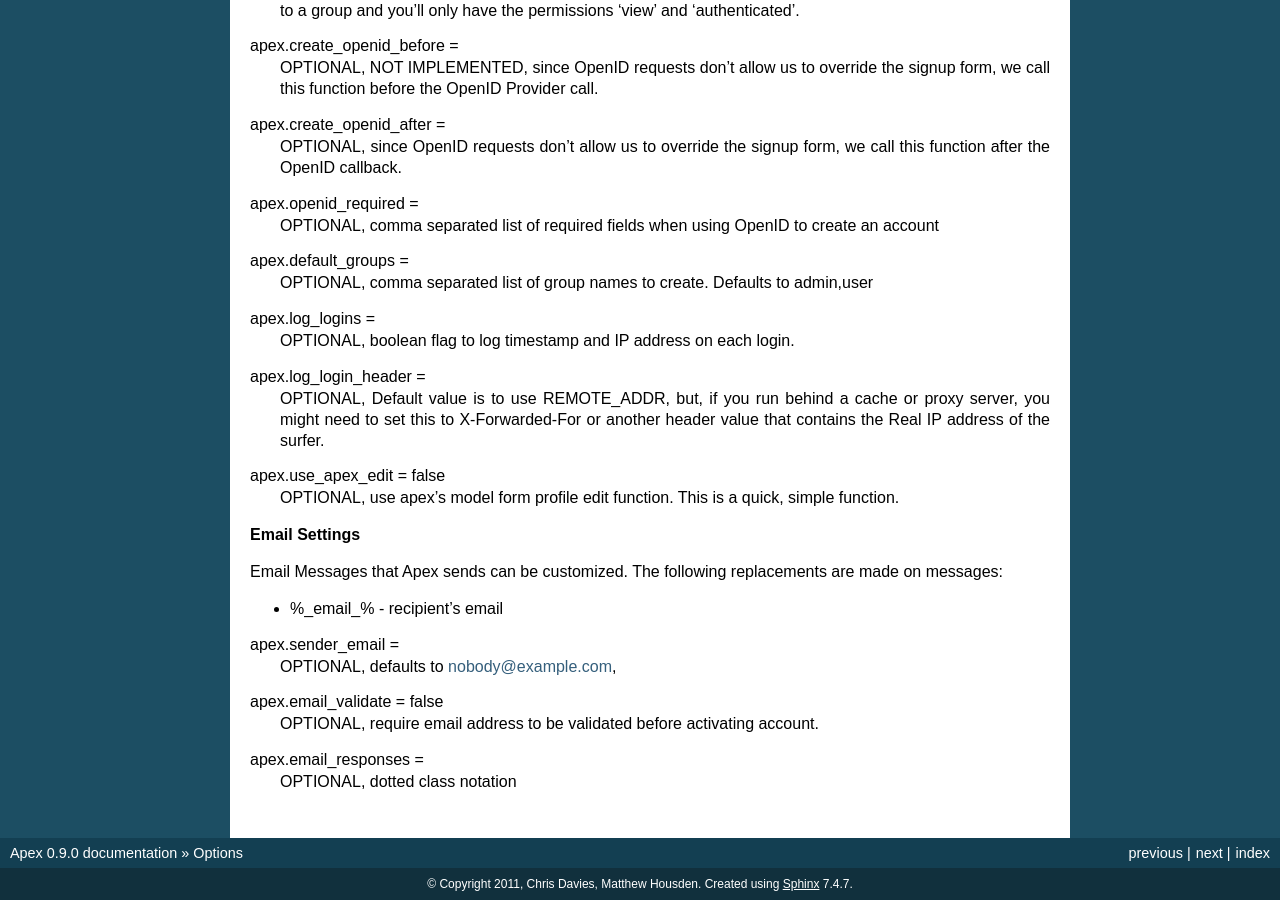
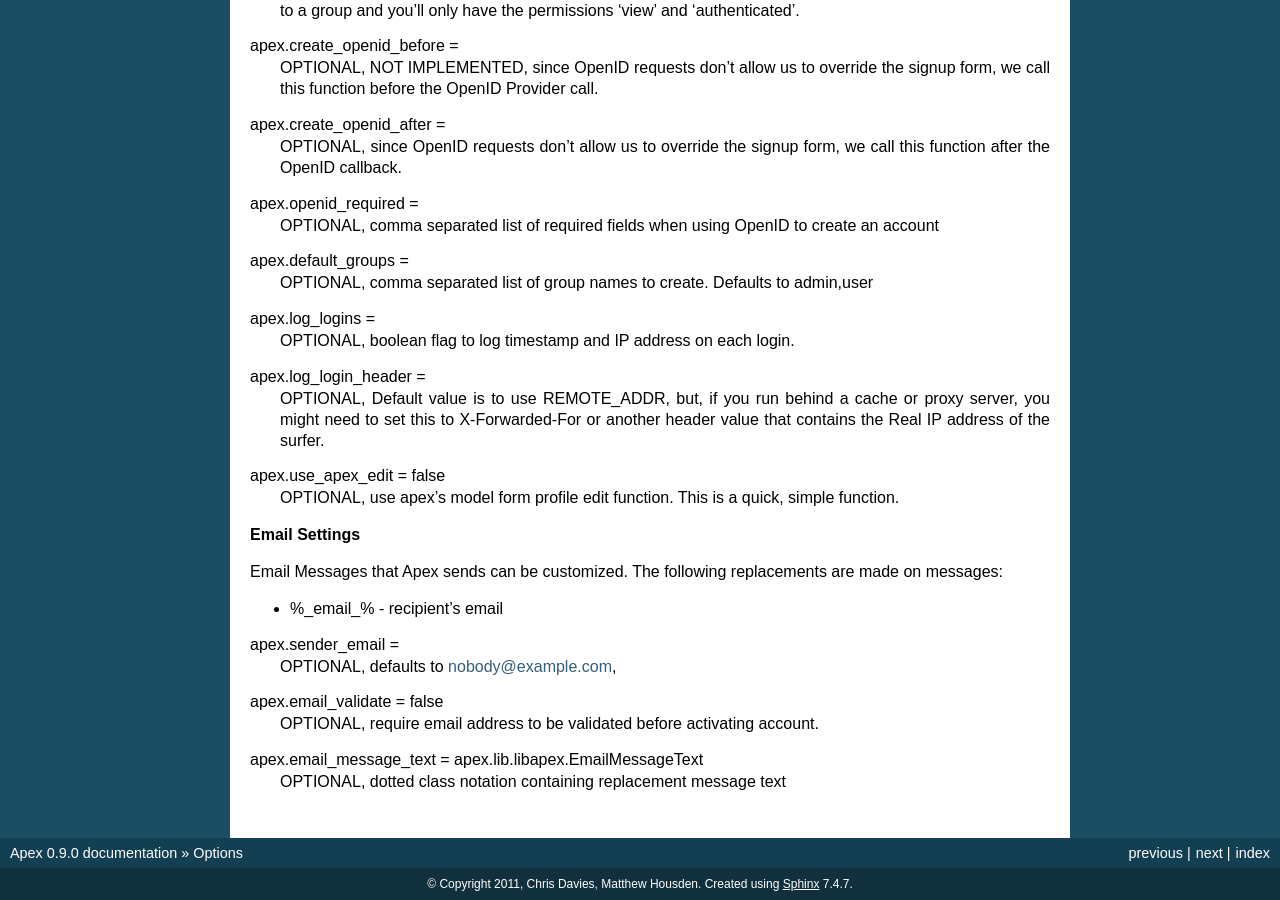
Before and after one commit to cd34/apex, a Sphinx documentation site: the page built from docs/source/options.rst, in a window 1280 px wide and 900 px high, scrolled down 963 px. Built offline with Sphinx 7.4.7, drawn with Linux system fonts in a browser that asks for light colours.

Commit message:
doc update for email message class override

```diff
--- a/docs/source/options.rst
+++ b/docs/source/options.rst
@@ -92,5 +92,5 @@ apex.sender_email =
 apex.email_validate = false
   OPTIONAL, require email address to be validated before activating account.
 
-apex.email_responses =
-  OPTIONAL, dotted class notation
+apex.email_message_text = apex.lib.libapex.EmailMessageText
+  OPTIONAL, dotted class notation containing replacement message text
```
